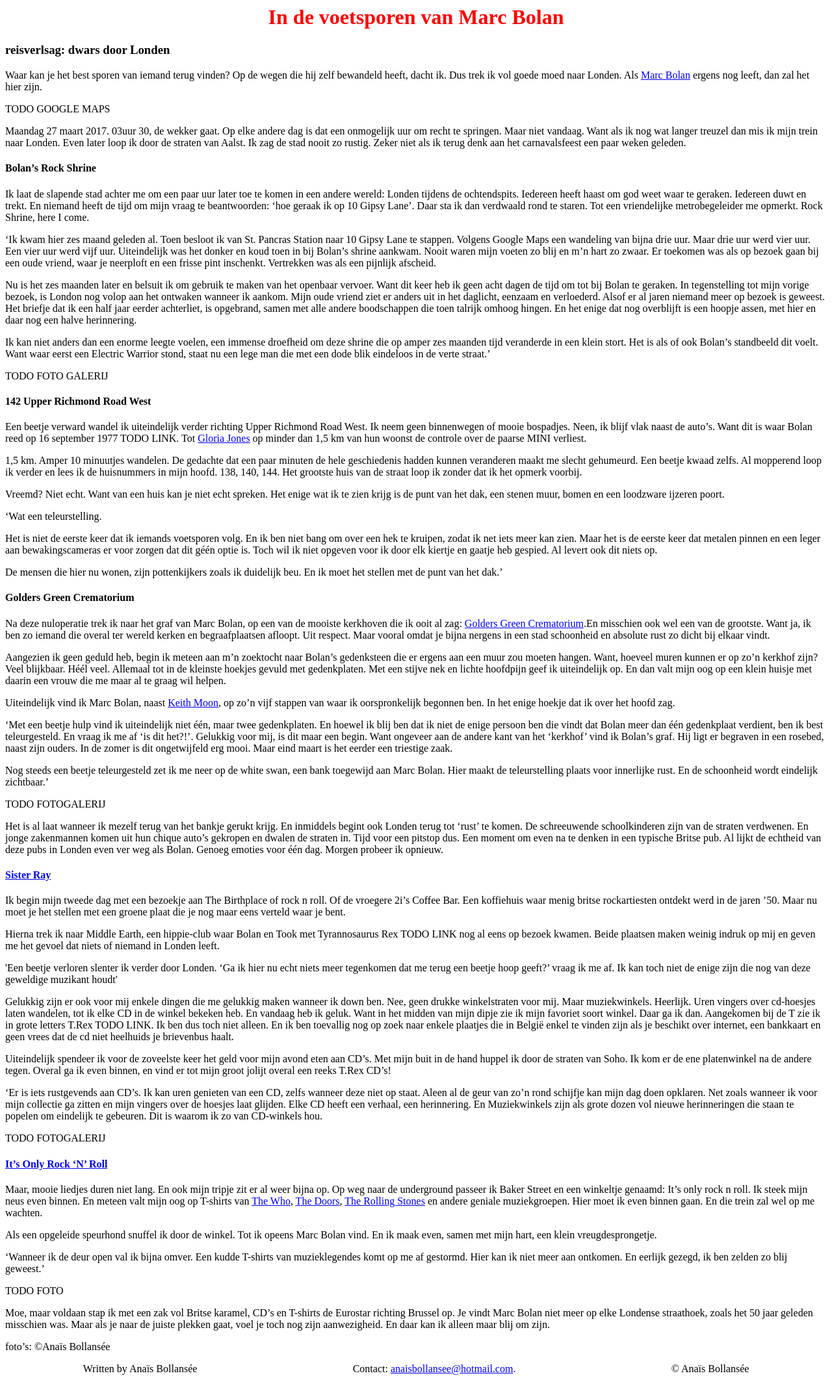
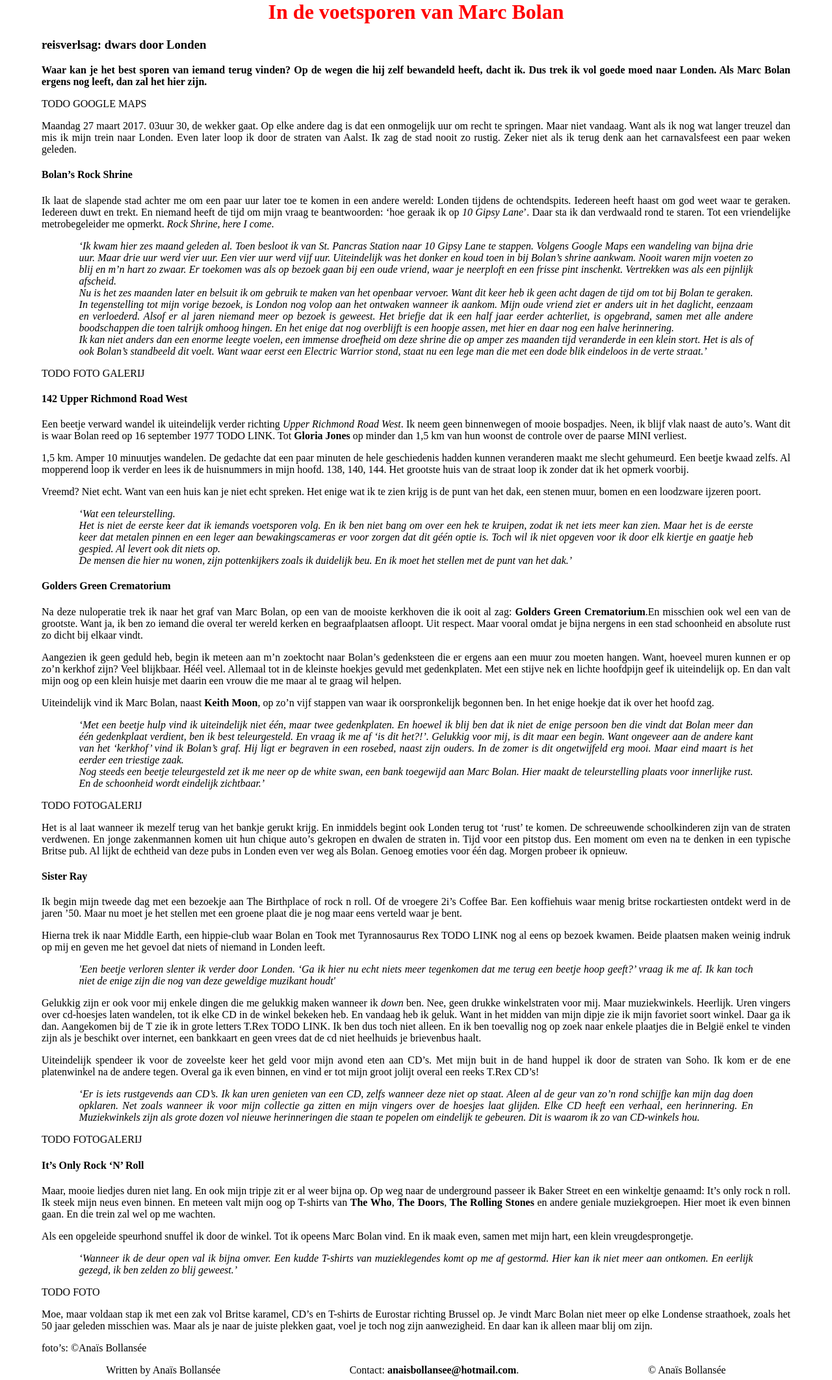
Before and after one commit to AnaisBollansee/thesis, a Jekyll site: the page built from _artist_info/InDeVoetsporen.md, in a window 1280 px wide. Shown: the whole page at 65% size. Built offline with Jekyll 4.4.1, drawn with Linux system fonts in a browser that asks for light colours.

Commit message:
Simplified layouts, added some styles.

```diff
--- a/_config.yml
+++ b/_config.yml
@@ -22,9 +22,9 @@ defaults:
       path: ""
       type: artist_info
     values:
-      layout: artist_info
+      layout: default
   - scope:
       path: ""
       type: albums
     values:
-      layout: album
+      layout: default
--- a/_layouts/artist_info.html
+++ /dev/null
@@ -1,21 +0,0 @@
----
----
-
-<html>
-	<head>
-		<meta charset="utf-8">
-		<title>{{ page.title }}</title>
-
-		<link rel="shortcut icon" type="image/png" href="{% include fix_url.html url='/images/icon.png' %}"/>
-
-		<link rel="stylesheet" type="text/css" href="{% include fix_url.html url='/css/styles.css' %}">
-
-		{% include live_js.html %}
-	</head>
-
-	<body>
-		{{ content }}
-
-        {% include footer.html %}
-	</body>
-</html>
--- a/css/styles.css
+++ b/css/styles.css
@@ -1,6 +1,58 @@
+body {
+    width: 90%;
+    margin:0 auto;
+}
+
 h1 {
     text-align: center;
     color: red;
+}
+
+a {
+    font-weight: bold;
+    text-decoration: none;
+    color: black;
+}
+
+p {
+    text-align: justify;
+}
+
+.bio-cd {
+    font-weight: bold;
+}
+
+.engels {
+    font-style: italic;
+}
+
+.dialect {
+    font-style: italic;
+}
+
+.witregel {
+    padding-top: 10px;
+}
+
+.uitgelicht {
+    font-weight: bold;
+    font-style: italic;
+    font-size: 150%;
+}
+
+.extra_uitleg {
+    font-weight: bold;
+    font-style: italic;
+}
+
+.lead {
+    font-weight: bold;
+}
+
+.dagboek {
+    font-style: italic;
+    width: 90%;
+    margin:0 auto;
 }
 
 footer ul {
```
Also changed, not shown: _layouts/default.html (renamed from _layouts/album.html).
